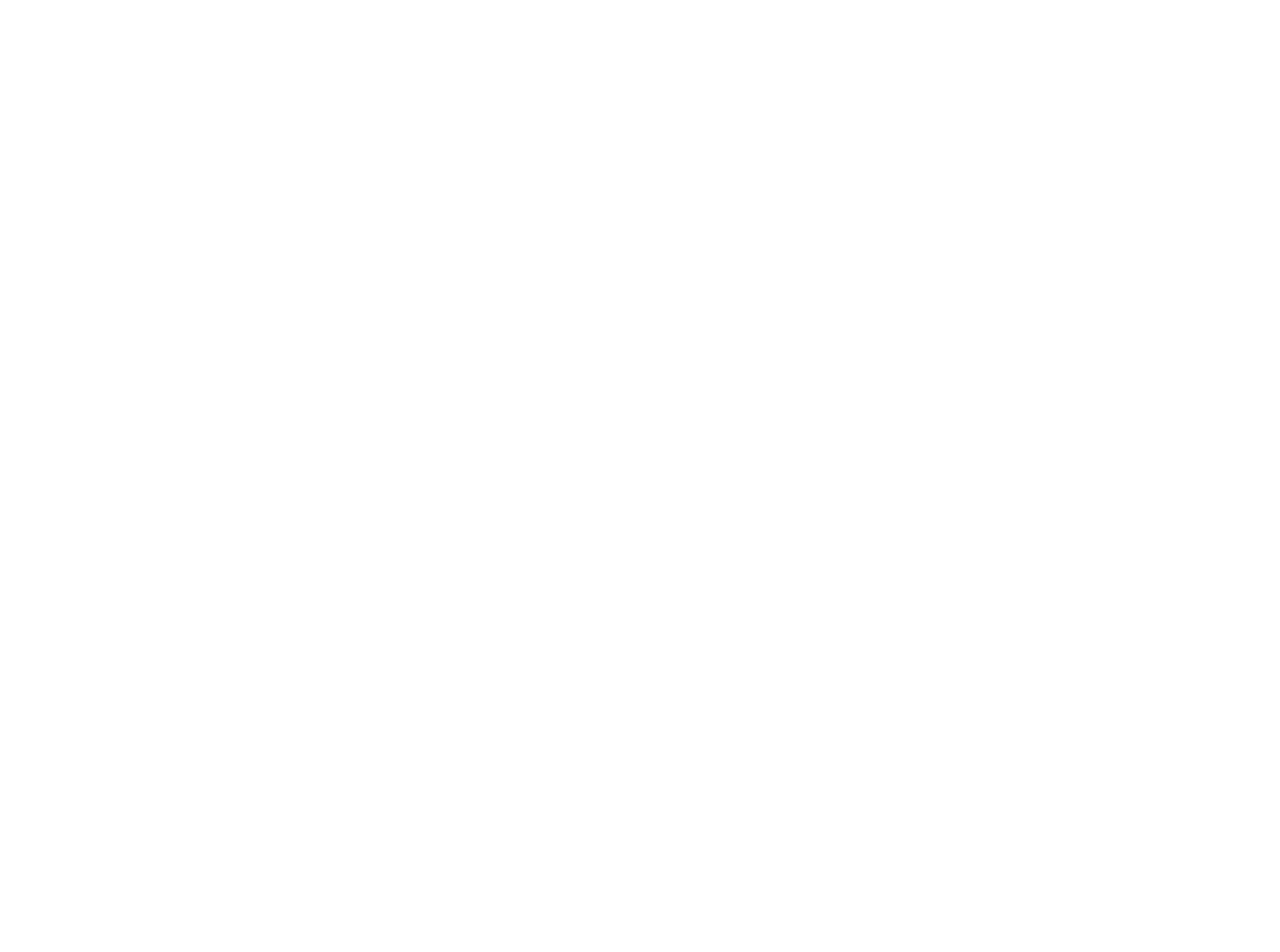
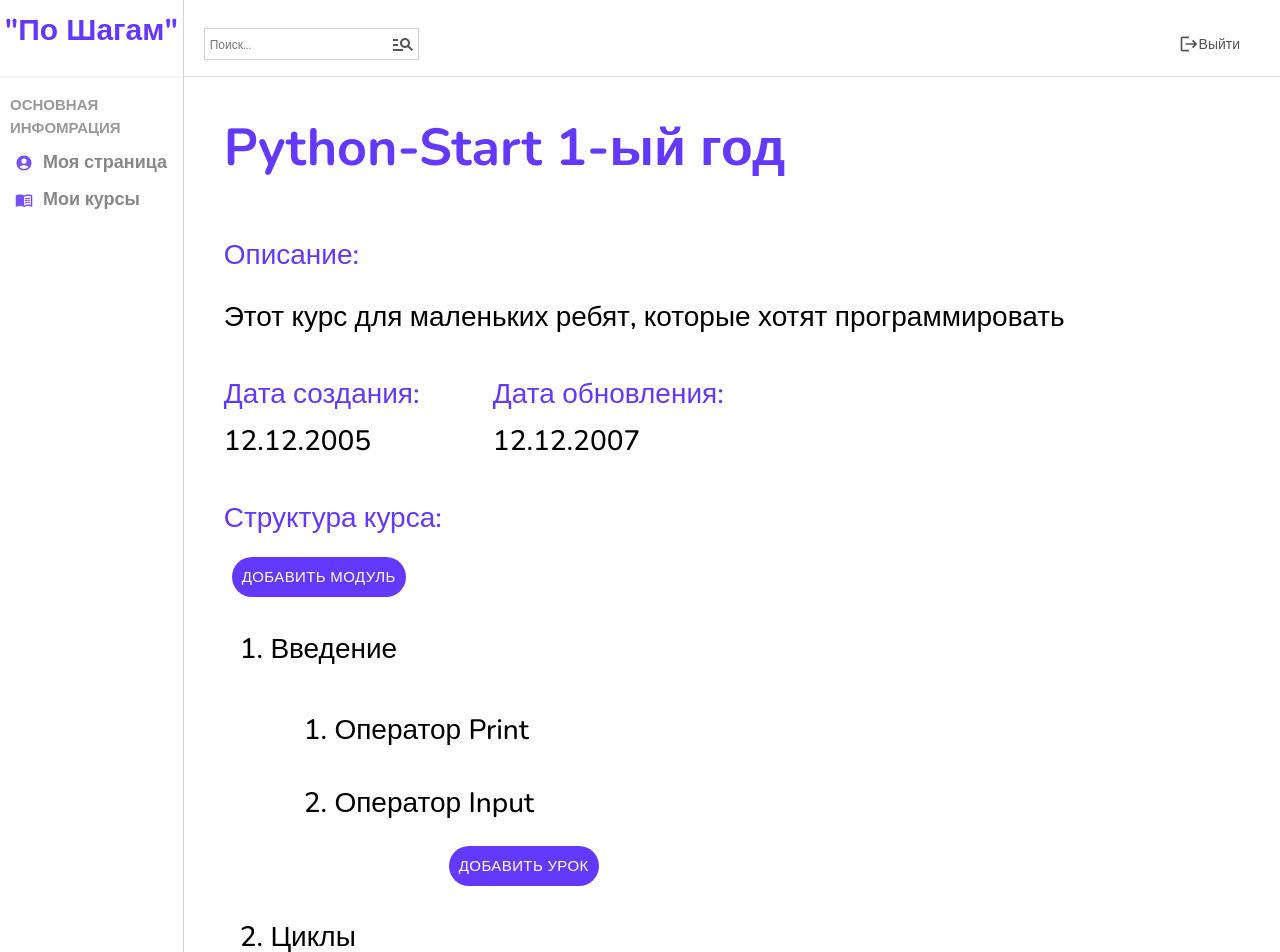
Before and after one commit to gorohov09/online-school-app, a React (Create React App) app: page /courses/1 in a window 1280 px wide. Before the commit this address had no page. Shown: the top 952 px of the page. Before the commit the page ends 800 px from the top, so only its background shows below. Built offline with nearby package versions, Linux system fonts and the light colour scheme.

Commit message:
Страница - подробная информация по курсу

```diff
--- a/src/App.jsx
+++ b/src/App.jsx
@@ -2,6 +2,7 @@
 import LoginPage from "./pages/login/LoginPage";
 import CoursesPage from "./pages/course/CoursesPage";
 import AddCoursePage from "./pages/course/addCourse/AddCoursePage";
+import CourseSinglePage from "./pages/course/courseSinglePage/CourseSinglePage";
 import { BrowserRouter, Routes, Route } from "react-router-dom";
 
 function App() {
@@ -11,6 +12,7 @@
             <Routes>
                 <Route path="/" element={<HomePage />} />
 				<Route path="/courses" element={<CoursesPage />} />
+				<Route path="/courses/:courseId" element={<CourseSinglePage />} />
 				<Route path="/addCourse" element={<AddCoursePage />} />
             	<Route path="/login" element={<LoginPage />}/>
             </Routes>
--- a/src/components/courseList/CourseList.jsx
+++ b/src/components/courseList/CourseList.jsx
@@ -7,6 +7,9 @@
 import TableHead from '@mui/material/TableHead';
 import TableRow from '@mui/material/TableRow';
 import Paper from '@mui/material/Paper';
+import {Link} from 'react-router-dom';
+
+import './courseList.scss';
 
 const StyledTableCell = styled(TableCell)(({ theme }) => ({
   [`&.${tableCellClasses.head}`]: {
@@ -33,14 +36,14 @@
   },
 }));
 
-function createData(title, description, rating, countStudents, countTasks, createDate, updateDate) {
-  return { title, description, rating, countStudents, countTasks, createDate, updateDate };
+function createData(id, title, description, rating, countStudents, countTasks, createDate, updateDate) {
+  return {id, title, description, rating, countStudents, countTasks, createDate, updateDate };
 }
 
 const rows = [
-  createData('Python-Start 1-ый год', 'Курс для новичков', 6.0, 24, 3, '12.12.20', '12.12.21'),
-  createData('Python-Pro 1-ый год', 'Курс для подростков и тех, кто любит прогать', 6.0, 24, 5, '12.12.20', '12.12.21'),
-  createData('Обществознание', 'Курс для общестоведов', 6.0, 24, 50, '12.12.20', '12.12.21'),
+  createData(1, 'Python-Start 1-ый год', 'Курс для новичков', 6.0, 24, 3, '12.12.20', '12.12.21'),
+  createData(2, 'Python-Pro 1-ый год', 'Курс для подростков и тех, кто любит прогать', 6.0, 24, 5, '12.12.20', '12.12.21'),
+  createData(3, 'Обществознание', 'Курс для общестоведов', 6.0, 24, 50, '12.12.20', '12.12.21'),
 ];
 
 export default function CustomizedTables() {
@@ -62,7 +65,7 @@
           {rows.map((row) => (
             <StyledTableRow key={row.name}>
               <StyledTableCell component="th" scope="row">
-                {row.title}
+                <Link className='link' to = {`${row.id}`}>{row.title}</Link>
               </StyledTableCell>
               <StyledTableCell align="right">{row.description}</StyledTableCell>
               <StyledTableCell align="right">{row.rating}</StyledTableCell>
--- a/src/components/courseList/courseList.scss
+++ b/src/components/courseList/courseList.scss
@@ -2,3 +2,13 @@
     background-color: #6439ff;
     color: #6439ff;
 }
+
+.link {
+    text-decoration: none;
+    color: black;
+}
+
+.link:hover {
+    text-decoration: none;
+    color: #6439ff;
+}
--- /dev/null
+++ b/src/pages/course/courseSinglePage/CourseSinglePage.jsx
@@ -0,0 +1,127 @@
+import Sidebar from "../../../components/sidebar/Sidebar";
+import Navbar from "../../../components/navbar/Navbar";
+import * as React from 'react';
+import List from '@mui/material/List';
+import ListItemButton from '@mui/material/ListItemButton';
+import Button from '@mui/material/Button';
+import {Link} from 'react-router-dom';
+
+import './courseSinglePage.scss';
+
+const CourseSinglePage = () => {
+
+    const data = {
+        title: "Python-Start 1-ый год",
+        description: "Этот курс для маленьких ребят, которые хотят программировать",
+        dateCreate: '12.12.2005',
+        dateUpdate: '12.12.2007',
+        modules:[
+            {
+              idModule: 123,
+              titleModule: "Введение",
+              order: 1,
+              lessons:[
+                {
+                    lessonId: 123,
+                    order: 1,
+                    lessonTitle: "Оператор Print"
+                },
+                {
+                    lessonId: 124,
+                    order: 2,
+                    lessonTitle: "Оператор Input"
+                }
+              ]
+            },
+            {
+                idModule: 124,
+                titleModule: "Циклы",
+                order: 2,
+                lessons:[
+                  {
+                      lessonId: 123,
+                      order: 1,
+                      lessonTitle: "Цикл while"
+                  },
+                  {
+                      lessonId: 124,
+                      order: 2,
+                      lessonTitle: "Цикл for"
+                  }
+                ]
+              },
+          ]
+    }
+
+    const RenderItems = (data) => {
+        return data.modules.map(module => {
+            return (
+                <>
+                    <ListItemButton>
+                        <Link to={`/module/${module.idModule}`}><span>{module.order}. {module.titleModule}</span></Link>
+                    </ListItemButton>
+                    <List component="div">
+                        <div className="lessons">
+                            {
+                                module.lessons.map(lesson => {
+                                    return (
+                                        <>
+                                            <ListItemButton sx={{ pl: 10 }}>
+                                                <span>{lesson.order}. {lesson.lessonTitle}</span>
+                                            </ListItemButton>
+                                        </>
+                                    )
+                                })
+                            }
+                            <Button>
+                                <Link to="/addLesson"><span className="addLesson">Добавить урок</span></Link>
+                            </Button>
+                        </div>
+                    </List>
+                </>
+            )
+        });
+    }
+
+    const {title, description, dateCreate, dateUpdate} = data;
+    const items = RenderItems(data)
+
+    return (
+        <div className="course">
+            <Sidebar />
+            <div className="courseContainer">
+                <Navbar />
+                <div className="singleCourse">
+                    <h2>{title}</h2>
+                    <h3>Описание:</h3>
+                    <span>{description}</span>
+                    <div className="dateCourse">
+                        <div className="createDate">
+                            <h3>Дата создания:</h3>
+                            <span>{dateCreate}</span>
+                        </div>
+                        <div className="updateDate">
+                            <h3>Дата обновления:</h3>
+                            <span>{dateUpdate}</span>
+                        </div>
+                    </div>
+
+                    <div className="structureCourse">
+                        <h3>Структура курса:</h3>
+                        <Button>
+                            <Link to="/addModule"><span className="addModule">Добавить модуль</span></Link>
+                        </Button>
+                        <List
+                            sx={{ width: '100%', maxWidth: 600, bgcolor: 'background.paper' }}
+                            component="nav"
+                            aria-labelledby="nested-list-subheader">
+                            {items}
+                        </List>
+                    </div>
+                </div>
+            </div>
+        </div>
+    )
+}
+
+export default CourseSinglePage
--- /dev/null
+++ b/src/pages/course/courseSinglePage/courseSinglePage.scss
@@ -0,0 +1,72 @@
+.course {
+    display: flex;
+
+    .courseContainer {
+        flex: 6;
+
+        .singleCourse {
+            display: flex;
+            flex-direction: column;
+            padding: 40px;
+            justify-content: center;
+
+            h2 {
+                font-size: 52px;
+                color: #6439ff;
+                font-weight: 700;
+                margin-bottom: 40px;
+            }
+
+            h3 {
+                margin-top: 20px;
+                color: #6439ff;
+            }
+
+            span {
+                font-size: 28px;
+                color: black;
+                font-weight: 500;
+                margin-top: 15px;
+            }
+
+            .dateCourse {
+                margin-top: 20px;
+                display: flex;
+                justify-content: space-between;
+                width: 500px;
+            }
+
+            .addLesson {
+                color: white;
+                background-color: #6439ff;
+                padding: 10px;
+                font-size: 15px;
+                border-radius: 20px;
+                margin-top: 20px;
+            }
+
+            .addModule {
+                color: white;
+                background-color: #6439ff;
+                padding: 10px;
+                font-size: 15px;
+                border-radius: 20px;
+            }
+
+            .lessons {
+                display: flex;
+                flex-direction: column;
+                justify-content: center;
+            }
+
+            a {
+                text-decoration: none;
+                margin-top: 15px;
+            }
+
+            .structureCourse {
+                margin-top: 20px;
+            }
+        }
+    }
+}
```
